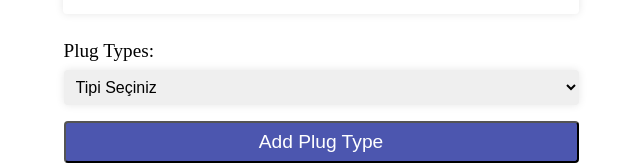
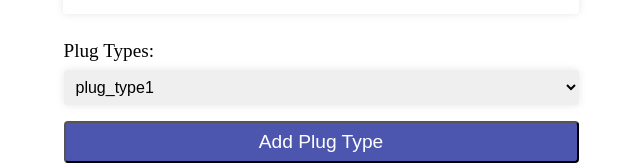
Before and after one commit to dincerulker/firebasepush, a React (Create React App) app: page / in a window 1280 px wide. Shown: the part 388-553 px from the top of the page, without its empty margins (319-959 px from the left). Built offline with nearby package versions, Linux system fonts and the light colour scheme.

Commit message:
required added

```diff
--- a/src/App.js
+++ b/src/App.js
@@ -90,30 +90,30 @@ function App() {
       <form onSubmit={handleSubmit}>
         <label>
           Latitude:
-          <input type="text" value={latitude} onChange={(e) => setLatitude(e.target.value)} />
+          <input type="text" value={latitude} onChange={(e) => setLatitude(e.target.value)} required />
           <p>99.999999 Şeklinde giriniz</p>
         </label>
         <br />
         <label>
           Longitude:
-          <input type="text" value={longitude} onChange={(e) => setLongitude(e.target.value)} />
+          <input type="text" value={longitude} onChange={(e) => setLongitude(e.target.value)} required/>
           <p>99.999999 Şeklinde giriniz</p>
         </label>
         <br />
         <label>
           Plug Amount:
-          <input type="text" value={plug_amount} onChange={(e) => setPlugAmount(e.target.value)} />
+          <input type="text" value={plug_amount} onChange={(e) => setPlugAmount(e.target.value)} required/>
         </label>
         <br />
         <label>
           Plug Kind:
-          <input type="text" value={plug_kind} onChange={(e) => setPlugKind(e.target.value)} />
+          <input type="text" value={plug_kind} onChange={(e) => setPlugKind(e.target.value)} required/>
         </label>
         <br />
         <label>
           Plug Types:
-          <select value={plug_types[0]} onChange={(e) => handlePlugTypeChange(0, e.target.value)}>
-            <option value="" selected>Tipi Seçiniz</option>
+          <select value={plug_types[0]} onChange={(e) => handlePlugTypeChange(0, e.target.value)} required>
+            <option value="" selected>plug_type1</option>
             <option value="Type 2">Type 2</option>
             <option value="CHAdeMO">CHAdeMO</option>
             <option value="CCS/SAE">CCS/SAE</option>
@@ -122,7 +122,7 @@ function App() {
           </select>
           {plug_types.slice(1).map((value, index) => (
             <select key={index + 1} value={value} onChange={(e) => handlePlugTypeChange(index + 1, e.target.value)}>
-              <option value="" selected>Tipi Seçiniz</option>
+              <option value="" selected>{`plug_type${index + 2}`}</option>
               <option value="Type 2">Type 2</option>
               <option value="CHAdeMO">CHAdeMO</option>
               <option value="CCS/SAE">CCS/SAE</option>
@@ -135,17 +135,17 @@ function App() {
         <br />
         <label>
           Station Adress:
-          <input type="text" value={station_address} onChange={(e) => setStationAdress(e.target.value)} />
+          <input type="text" value={station_address} onChange={(e) => setStationAdress(e.target.value)} required/>
         </label>
         <br />
         <label>
           Station Id:
-          <input type="text" value={station_id} onChange={(e) => setStationId(e.target.value)} />
+          <input type="text" value={station_id} onChange={(e) => setStationId(e.target.value)} required/>
         </label>
         <br />
         <label>
           Station Name:
-          <input type="text" value={station_name} onChange={(e) => setStationName(e.target.value)} />
+          <input type="text" value={station_name} onChange={(e) => setStationName(e.target.value)} required />
         </label>
         <button type="submit">Submit</button>
       </form>
```
